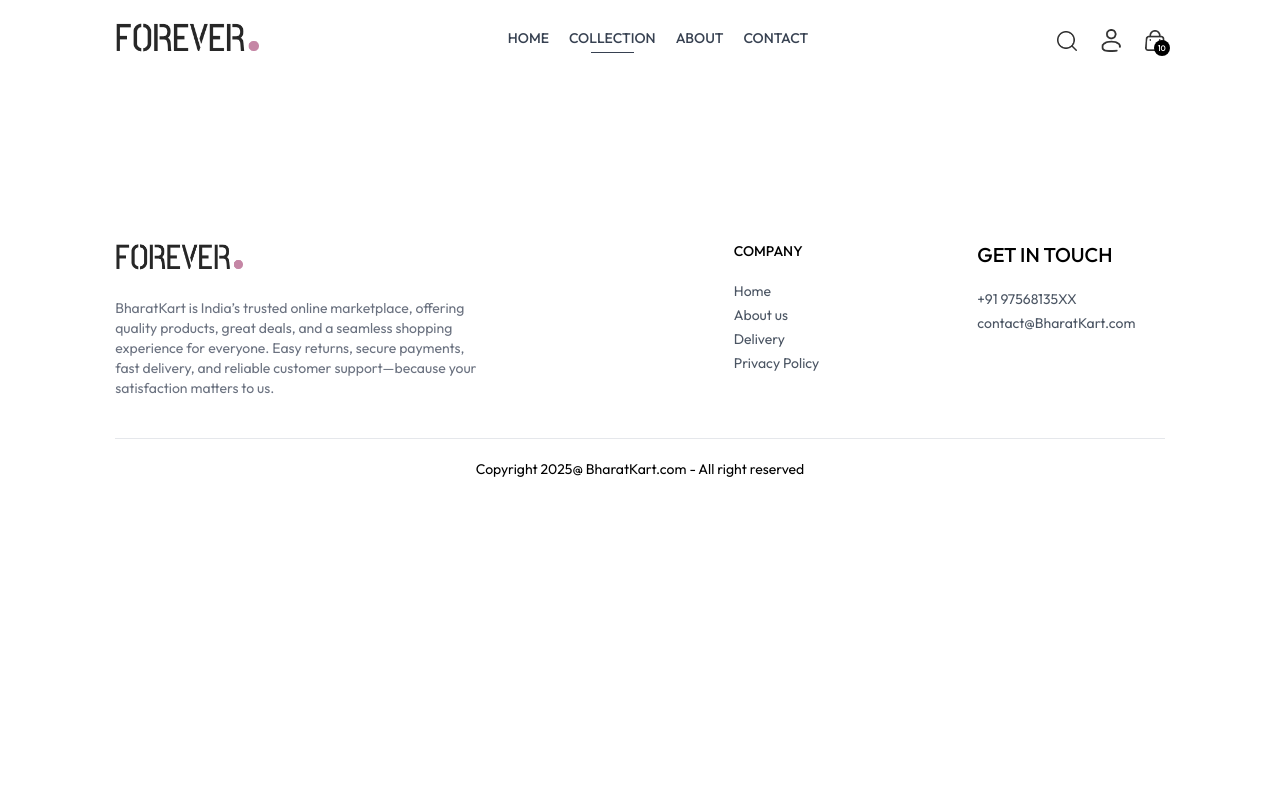
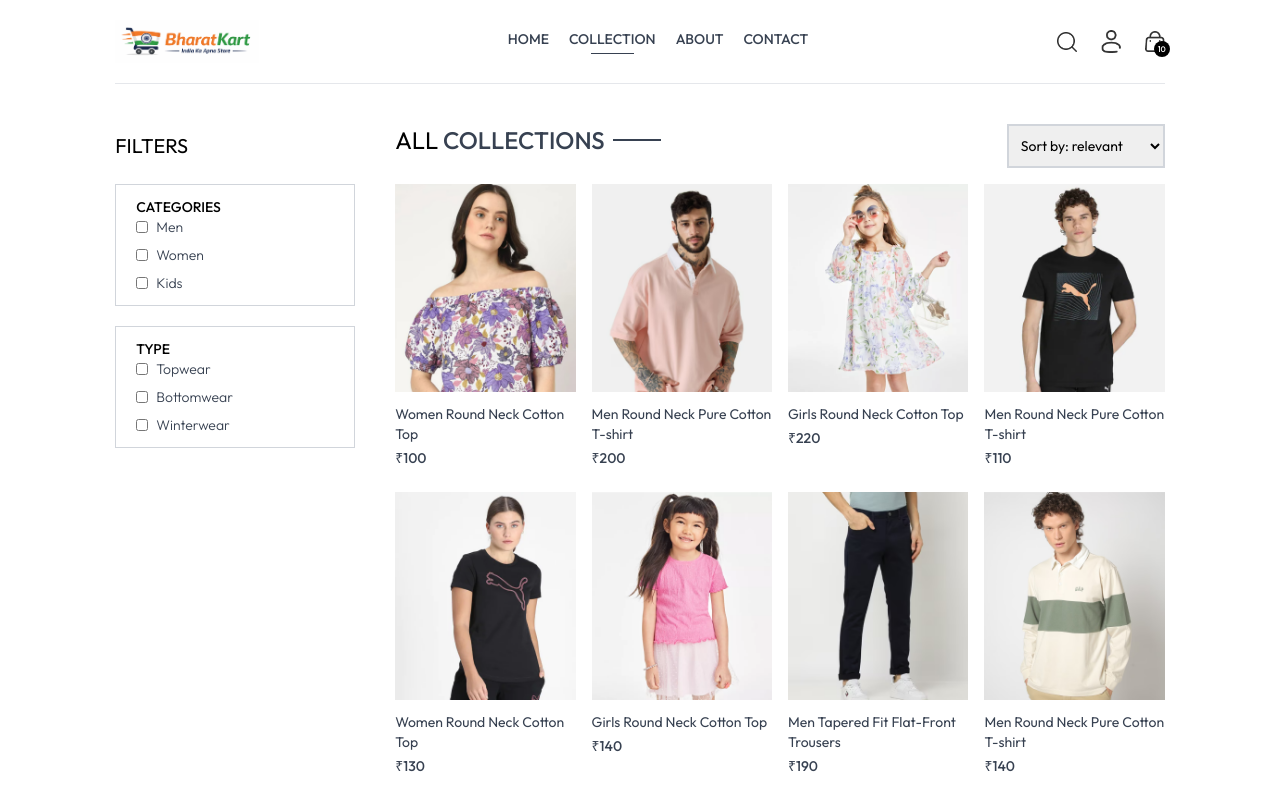
Before and after one commit to Akash-060206/Ekart, a React (Vite) app in the folder frontend/: page /collection in a window 1280 px wide. Shown: the top 798 px of the page. Built offline with nearby package versions, Linux system fonts and the light colour scheme.

Commit message:
collection component added

```diff
--- a/frontend/src/pages/Collection.jsx
+++ b/frontend/src/pages/Collection.jsx
@@ -1,8 +1,143 @@
-import React from 'react'
+import React, { useContext, useState , useEffect } from 'react'
+import { assets } from "../assets/assets";
+import ProductItem from "../components/ProductItem";
+import { ShopContext } from "../context/ShopContext";
+import Title from "../components/Title";
+
 
 const Collection = () => {
+
+  const { products } = useContext(ShopContext);
+  const [showFilter, setShowFilter] = useState(false)
+  const [filterProducts, setFilterProducts] = useState([]);
+  const [category,setCategory] = useState([]);
+  const [subCategory,setSubCategory] = useState([]);
+  const [sortType,setSortType] = useState([]);
+
+  const toggleCategory= (e) =>{
+    if(category.includes(e.target.value)){
+        setCategory(prev => prev.filter(item=>item !== e.target.value))
+    }
+    else{
+      setCategory(prev=>[...prev,e.target.value])
+    }
+  }
+
+  const toggleSubCategory = (e)=>{
+    if (subCategory.includes(e.target.value)){
+      setSubCategory(prev => prev.filter(item=>item !== e.target.value))
+    }
+    else{
+      setSubCategory(prev=>[...prev,e.target.value])
+    }
+  }
+
+  const applyfilter=()=>{
+    let productsCopy=products.slice();
+
+    if(category.length>0){
+      productsCopy= productsCopy.filter(item=> category.includes(item.category))
+
+    }
+
+    if (subCategory.length > 0) {
+      productsCopy =productsCopy.filter(item =>subCategory.includes(item.subCategory))
+    }
+
+    setFilterProducts(productsCopy)
+  }
+
+   const sortProduct =() =>{
+    let fpCopy=filterProducts.slice();
+
+    switch(sortType){
+      case 'low-high':
+        setFilterProducts(fpCopy.sort((a,b)=>(a.price - b.price)));
+        break;
+
+        case 'high-low':
+        setFilterProducts(fpCopy.sort((a,b)=>(b.price - a.price)))
+        break;
+
+        default:
+          applyfilter();
+          break;
+    }
+  }
+
+  useEffect(()=>{
+    applyfilter();
+  },[category,subCategory,products])
+
+  useEffect(()=>{
+    sortProduct();
+  },[sortType])
+
   return (
-    <div>
+    <div className="flex flex-col sm:flex-row gap-1 sm:gap-10 pt-10 border-t">
+
+      {/*Filter Option */}
+      <div className="min-w-60">
+
+        <p onClick={() => setShowFilter(!showFilter)} className="my-2 text-xl items-center cursor-pointer gap-2">FILTERS
+          <img className={`h-3 sm:hidden ${showFilter ? 'rotate-90' : ''}`} src={assets.dropdown_icon} alt="" />
+        </p>
+
+        {/* Categories Filter */}
+        <div className={`border border-gray-300 pl-5 py-3 mt-6 ${showFilter ? '' : 'hidden'} sm:block`}>
+          <p className="MB-3 text-sm font-medium">CATEGORIES</p>
+          <div className="flex flex-col gap-2 text-sm font-light text-gray-700">
+            <p className="flex gap-2">
+              <input className="w-3" type="checkbox" value={'Men'} onChange={toggleCategory}/> Men
+            </p>
+            <p className="flex gap-2">
+              <input className="w-3" type="checkbox" value={'Women'} onChange={toggleCategory} /> Women
+            </p>
+            <p className="flex gap-2">
+              <input className="w-3" type="checkbox" value={'Kids'} onChange={toggleCategory} /> Kids
+            </p>
+          </div>
+        </div>
+
+        {/* SubCategories Filter */}
+        <div className={`border border-gray-300 pl-5 py-3 my-5 ${showFilter ? '' : 'hidden'} sm:block`}>
+          <p className="MB-3 text-sm font-medium">TYPE</p>
+          <div className="flex flex-col gap-2 text-sm font-light text-gray-700">
+            <p className="flex gap-2">
+              <input className="w-3" type="checkbox" value={'Topwear'} onChange={toggleSubCategory} /> Topwear
+            </p>
+            <p className="flex gap-2">
+              <input className="w-3" type="checkbox" value={'Bottomwear'} onChange={toggleSubCategory} /> Bottomwear
+            </p>
+            <p className="flex gap-2">
+              <input className="w-3" type="checkbox" value={'Winterwear'} onChange={toggleSubCategory} /> Winterwear
+            </p>
+          </div>
+        </div>
+
+      </div>
+
+
+      {/*Right Side */}
+      <div className="flex-1 ">
+        <div className="flex justify-between text-base sm:text-2xl mb-4">
+          <Title text1={' ALL '} text2={' COLLECTIONS'} />
+          {/*Product Sort */}
+          <select onChange={(e)=>setSortType(e.target.value)} className="border-2 border-gray-300 text-sm px-2">
+            <option value="relevant">Sort by: relevant</option>
+            <option value="low-high">Sort by: low to high </option>
+            <option value="high-low">Sort by: high to low</option>
+          </select>
+        </div>
+
+         {/*Map Products */}
+        <div className="grid grid-cols-2 md:grid-cols-3 lg:grid-cols-4 gap-4 gap-y-6">
+          {filterProducts.map((item,index)=>(
+            <ProductItem key={index} name={item.name} id={item._id} price={item.price} image={item.image}/>
+          ))}
+        </div>
+       </div>
+
 
     </div>
   )
```
Also changed, not shown: frontend/src/assets/logo.png, frontend/src/assets/logo_1.png (added).
